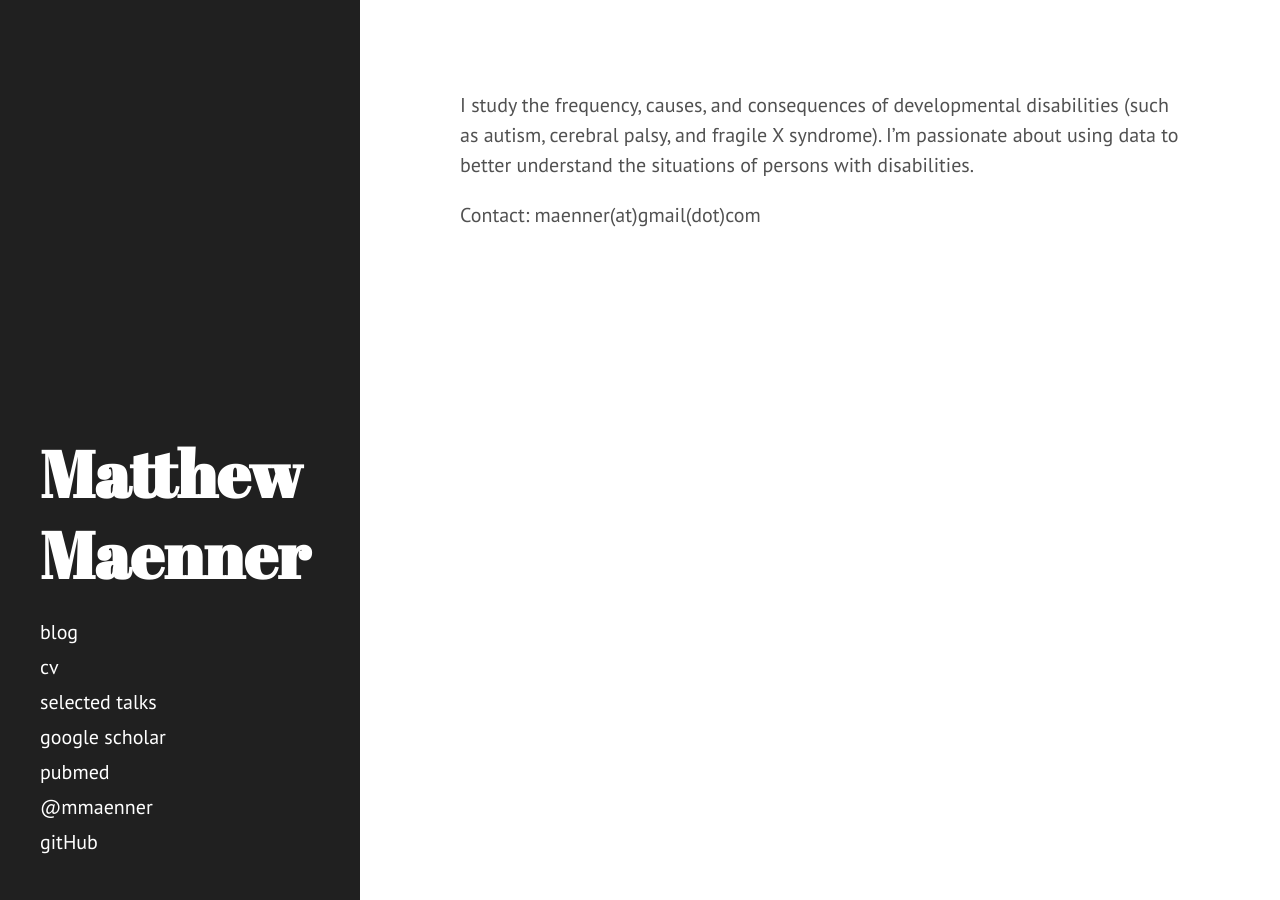
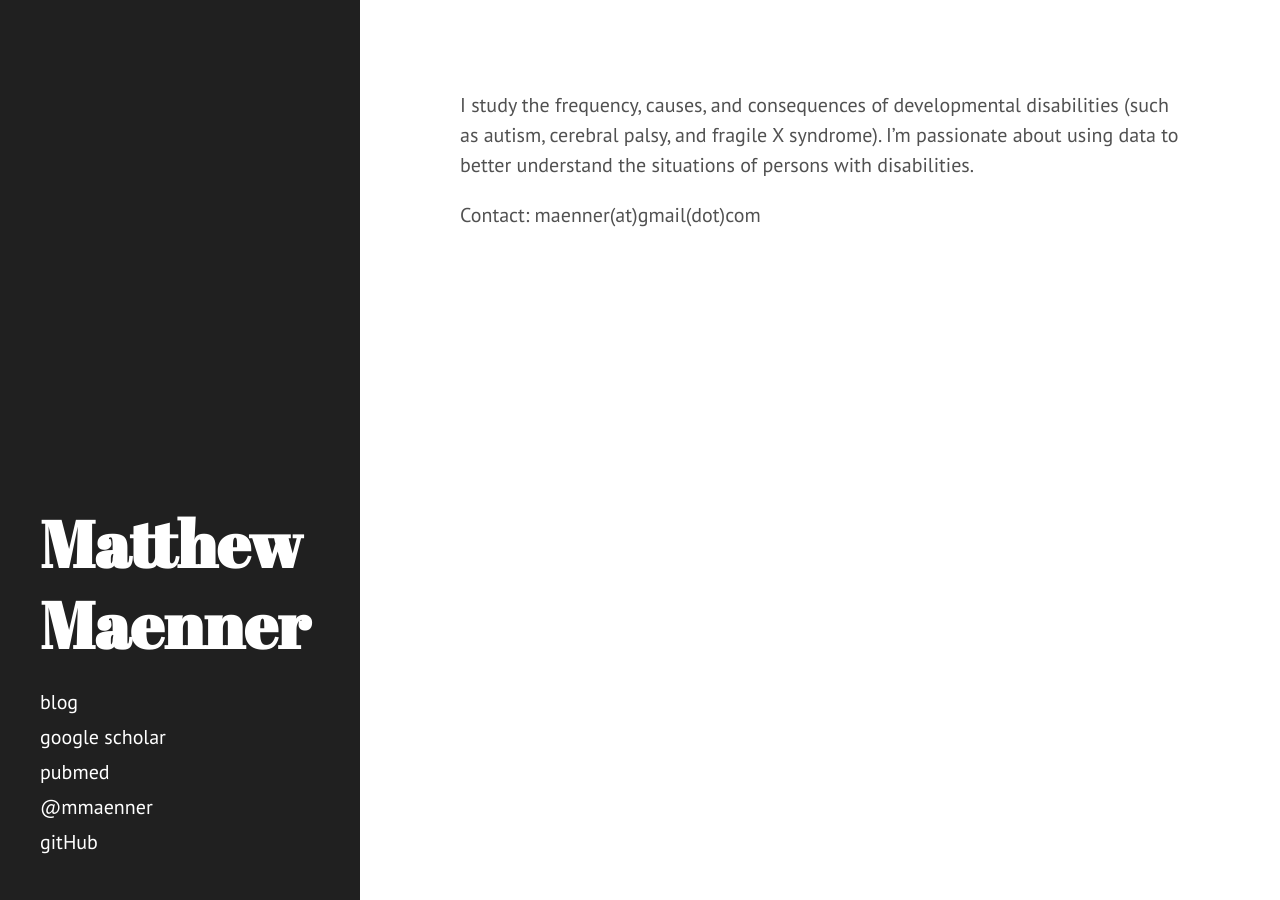
Before and after one commit to mjmaenner/mjmaenner.github.io, a Jekyll site: the page built from index.md, in a window 1280 px wide. Built offline with Jekyll 4.4.1, drawn with Linux system fonts in a browser that asks for light colours.

Commit message:
Update sidebar.html

```diff
--- a/_includes/sidebar.html
+++ b/_includes/sidebar.html
@@ -12,8 +12,6 @@
     <nav class="sidebar-nav">
 
       <a class="sidebar-nav-item" href="http://matthewmaenner.com">blog</a>
-      <a class="sidebar-nav-item" href="https://cdn.rawgit.com/mjmaenner/mjmaenner.github.io/33f5cfc915f71b5bcb584d0b8c8ff6e26e8a7350/MaennerCV.pdf">cv</a>
-      <a class="sidebar-nav-item" href="http://matthewmaenner.com/talks">selected talks</a>
       <a class="sidebar-nav-item" href="http://scholar.google.com/citations?user=QxQX8Z0AAAAJ&hl=en">google scholar</a>
       <a class="sidebar-nav-item" href="http://www.ncbi.nlm.nih.gov/pubmed?term=%22Maenner%20M%22">pubmed</a>
       <a class="sidebar-nav-item" href="http://twitter.com/mmaenner/">@mmaenner</a>
```
